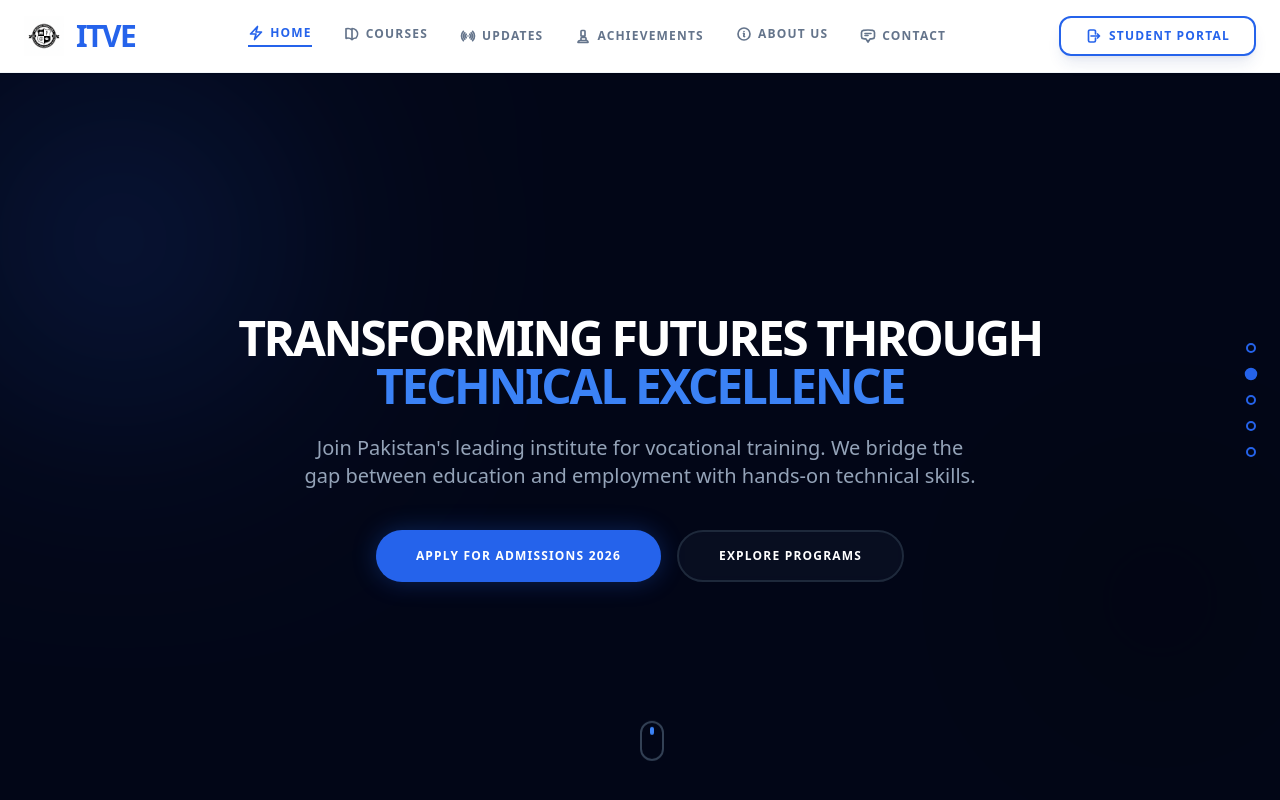
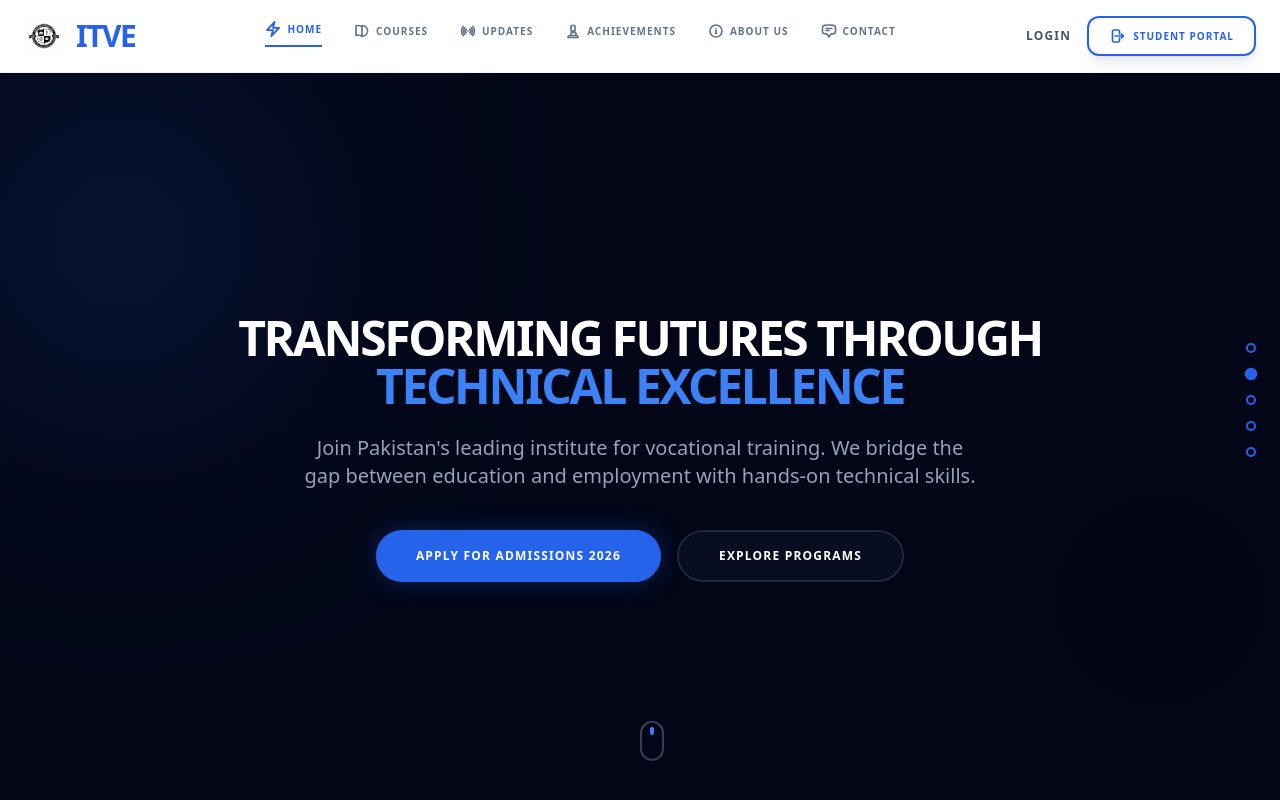
Before and after one commit to raihanarafi/ITVE_Web_Page, a React (Vite) app: page / in a window 1280 px wide. Shown: the top 800 px of the page. Built offline with nearby package versions, Linux system fonts and the light colour scheme.

Commit message:
Update Navbar.jsx

```diff
--- a/src/components/Layout/Navbar.jsx
+++ b/src/components/Layout/Navbar.jsx
@@ -1,99 +1,81 @@
 import React from 'react';
 
 export default function Navbar({ view, setView }) {
+  const isPortal = view === 'portal';
+
   return (
-    <header className="fixed top-0 z-50 w-full bg-white px-6 py-4 border-b border-slate-100 shadow-sm">
+    <header className={`fixed top-0 z-50 w-full px-6 py-4 transition-all duration-300 ${
+      isPortal
+        ? "bg-slate-950/50 backdrop-blur-md border-b border-white/5 shadow-2xl"
+        : "bg-white border-b border-slate-100 shadow-sm"
+    }`}>
       <div className="mx-auto flex max-w-7xl items-center justify-between">
 
         {/* Logo and Title */}
         <div
-          className="flex items-center space-x-3 cursor-pointer"
+          className="flex items-center space-x-3 cursor-pointer group"
           onClick={() => setView('home')}
         >
           <img
             src="/assets/logo.jpg"
             alt="ITVE Logo"
-            className="h-10 w-auto"
+            className="h-10 w-auto rounded-md transition-transform group-hover:scale-105"
           />
-          <span className="text-3xl font-black tracking-tighter text-blue-600 uppercase">ITVE</span>
+          <span className={`text-3xl font-black tracking-tighter uppercase ${
+            isPortal ? "text-white" : "text-blue-600"
+          }`}>ITVE</span>
         </div>
 
-        {/* Navigation Links with Icons */}
+        {/* Navigation Links */}
         <nav className="hidden items-center space-x-8 md:flex">
-          {/* HOME */}
-          <a
-            href="#home"
-            onClick={(e) => { e.preventDefault(); setView('home'); }}
-            className={`flex items-center space-x-1.5 pb-1 text-xs font-black uppercase tracking-widest transition-all ${view === 'home' ? 'text-blue-600 border-b-2 border-blue-600' : 'text-slate-500 hover:text-blue-600'}`}
+          {[
+            { name: 'Home', id: 'home', icon: 'm3.75 13.5 10.5-11.25L12 10.5h8.25L9.75 21.75 12 13.5H3.75Z' },
+            { name: 'Courses', id: 'courses', icon: 'M12 6.042A8.967 8.967 0 0 0 6 3.75c-1.052 0-2.062.18-3 .512v14.25A8.987 8.987 0 0 1 6 18c2.305 0 4.408.867 6 2.292m0-16.5a8.966 8.966 0 0 1 6 2.25A8.967 8.967 0 0 1 18 18c-2.305 0-4.408.867-6 2.292m0-16.5V18' },
+            { name: 'Updates', id: 'updates', icon: 'M9.348 14.651a3.75 3.75 0 0 1 0-5.303m5.304 0a3.75 3.75 0 0 1 0 5.303m-7.425 2.122a6.75 6.75 0 0 1 0-9.546m9.546 0a6.75 6.75 0 0 1 0 9.546M5.106 18.894c-3.808-3.808-3.808-9.982 0-13.79M18.894 5.106c3.808 3.808 3.808 9.982 0 13.79M12 12h.008v.008H12V12Z' },
+            { name: 'Achievements', id: 'achievements', icon: 'M16.5 18.75h-9m9 0a3 3 0 0 1 3 3h-15a3 3 0 0 1 3-3m9 0v-3.375c0-.621-.503-1.125-1.125-1.125h-5.25c-.621 0-1.125.504-1.125 1.125v3.375m9 0h-9M15 12V4.875c0-.621-.503-1.125-1.125-1.125h-3.75c-.621 0-1.125.504-1.125 1.125V12M9 12h6' },
+            { name: 'About Us', id: 'about', icon: 'm11.25 11.25.041-.02a.75.75 0 0 1 1.063.852l-.708 2.836a.75.75 0 0 0 1.063.853l.041-.021M21 12a9 9 0 1 1-18 0 9 9 0 0 1 18 0Zm-9-3.75h.008v.008H12V8.25Z' },
+            { name: 'Contact', id: 'contact', icon: 'M7.5 8.25h9m-9 3H12m-9.75 1.51c0 1.6 1.123 2.994 2.707 3.227 1.129.166 2.27.293 3.423.379.35.026.67.21.865.501L12 21l2.755-4.133a1.14 1.14 0 0 1 .865-.501 48.172 48.172 0 0 0 3.423-.379c1.584-.233 2.707-1.626 2.707-3.228V6.741c0-1.602-1.123-2.995-2.707-3.228A48.394 48.394 0 0 0 12 3c-2.392 0-4.744.175-7.043.513C3.373 3.746 2.25 5.14 2.25 6.741v6.018Z' }
+          ].map((item) => {
+            // Check if this item is currently active
+            const isActive = view === item.id;
+
+            return (
+              <button
+                key={item.id}
+                onClick={() => setView(item.id)}
+                className={`flex items-center space-x-1.5 pb-2 text-[10px] font-black uppercase tracking-widest transition-all duration-300 border-b-2 ${
+                  isActive
+                    ? "text-blue-600 border-blue-600 translate-y-[-2px]"
+                    : `border-transparent ${isPortal ? "text-slate-400 hover:text-white hover:border-white/20" : "text-slate-500 hover:text-blue-600 hover:border-blue-600/30"}`
+                }`}
               >
-            <svg xmlns="http://www.w3.org/2000/svg" fill="none" viewBox="0 0 24 24" strokeWidth={2.5} stroke="currentColor" className="w-4 h-4">
-              <path strokeLinecap="round" strokeLinejoin="round" d="m3.75 13.5 10.5-11.25L12 10.5h8.25L9.75 21.75 12 13.5H3.75Z" />
+                <svg xmlns="http://www.w3.org/2000/svg" fill="none" viewBox="0 0 24 24" strokeWidth={2.5} stroke="currentColor" className={`w-4 h-4 transition-transform ${isActive ? 'scale-110' : ''}`}>
+                  <path strokeLinecap="round" strokeLinejoin="round" d={item.icon} />
                 </svg>
-            <span>Home</span>
-          </a>
+                <span>{item.name}</span>
+              </button>
+            );
+          })}
+        </nav>
 
-          {/* COURSES */}
-          <a
-            href="#courses"
-            onClick={(e) => { e.preventDefault(); setView('courses'); }}
-            className={`flex items-center space-x-1.5 pb-1 text-xs font-black uppercase tracking-widest transition-all ${view === 'courses' ? 'text-blue-600 border-b-2 border-blue-600' : 'text-slate-500 hover:text-blue-600'}`}
+        {/* Action Buttons */}
+        <div className="flex items-center gap-4">
+          <button
+            onClick={() => setView('portal')}
+            className={`hidden lg:block text-xs font-bold uppercase tracking-widest transition-colors ${
+              isPortal ? "text-white hover:text-blue-400" : "text-slate-600 hover:text-blue-600"
+            }`}
           >
-            <svg xmlns="http://www.w3.org/2000/svg" fill="none" viewBox="0 0 24 24" strokeWidth={2.5} stroke="currentColor" className="w-4 h-4">
-              <path strokeLinecap="round" strokeLinejoin="round" d="M12 6.042A8.967 8.967 0 0 0 6 3.75c-1.052 0-2.062.18-3 .512v14.25A8.987 8.987 0 0 1 6 18c2.305 0 4.408.867 6 2.292m0-16.5a8.966 8.966 0 0 1 6 2.25A8.967 8.967 0 0 1 18 18c-2.305 0-4.408.867-6 2.292m0-16.5V18" />
-            </svg>
-            <span>Courses</span>
-          </a>
-
-          {/* UPDATES */}
-          <button
-            onClick={() => setView('updates')}
-            className={`flex items-center space-x-1.5 text-xs font-black uppercase tracking-widest transition-all ${view === 'updates' ? 'text-blue-600' : 'text-slate-500 hover:text-blue-600'}`}
-          >
-            <svg xmlns="http://www.w3.org/2000/svg" fill="none" viewBox="0 0 24 24" strokeWidth={2.5} stroke="currentColor" className="w-4 h-4">
-              <path strokeLinecap="round" strokeLinejoin="round" d="M9.348 14.651a3.75 3.75 0 0 1 0-5.303m5.304 0a3.75 3.75 0 0 1 0 5.303m-7.425 2.122a6.75 6.75 0 0 1 0-9.546m9.546 0a6.75 6.75 0 0 1 0 9.546M5.106 18.894c-3.808-3.808-3.808-9.982 0-13.79M18.894 5.106c3.808 3.808 3.808 9.982 0 13.79M12 12h.008v.008H12V12Z" />
-            </svg>
-            <span>Updates</span>
+            Login
           </button>
 
-          {/* ACHIEVEMENTS */}
-          <button
-            onClick={() => setView('achievements')}
-            className={`flex items-center space-x-1.5 text-xs font-black uppercase tracking-widest transition-all ${view === 'achievements' ? 'text-blue-600' : 'text-slate-500 hover:text-blue-600'}`}
-          >
-            <svg xmlns="http://www.w3.org/2000/svg" fill="none" viewBox="0 0 24 24" strokeWidth={2.5} stroke="currentColor" className="w-4 h-4">
-              <path strokeLinecap="round" strokeLinejoin="round" d="M16.5 18.75h-9m9 0a3 3 0 0 1 3 3h-15a3 3 0 0 1 3-3m9 0v-3.375c0-.621-.503-1.125-1.125-1.125h-5.25c-.621 0-1.125.504-1.125 1.125v3.375m9 0h-9M15 12V4.875c0-.621-.503-1.125-1.125-1.125h-3.75c-.621 0-1.125.504-1.125 1.125V12M9 12h6" />
-            </svg>
-            <span>Achievements</span>
-          </button>
-
-          {/* ABOUT US */}
-          <a
-            href="#about"
-            onClick={(e) => { e.preventDefault(); setView('about'); }}
-            className={`flex items-center space-x-1.5 pb-1 text-xs font-black uppercase tracking-widest transition-all ${view === 'about' ? 'text-blue-600 border-b-2 border-blue-600' : 'text-slate-500 hover:text-blue-600'}`}
-          >
-            <svg xmlns="http://www.w3.org/2000/svg" fill="none" viewBox="0 0 24 24" strokeWidth={2.5} stroke="currentColor" className="w-4 h-4">
-              <path strokeLinecap="round" strokeLinejoin="round" d="m11.25 11.25.041-.02a.75.75 0 0 1 1.063.852l-.708 2.836a.75.75 0 0 0 1.063.853l.041-.021M21 12a9 9 0 1 1-18 0 9 9 0 0 1 18 0Zm-9-3.75h.008v.008H12V8.25Z" />
-            </svg>
-            <span>About Us</span>
-          </a>
-
-          {/* CONTACT */}
-          <button
-            onClick={() => setView('contact')}
-            className={`flex items-center space-x-1.5 text-xs font-black uppercase tracking-widest transition-all ${view === 'contact' ? 'text-blue-600' : 'text-slate-500 hover:text-blue-600'}`}
-          >
-            <svg xmlns="http://www.w3.org/2000/svg" fill="none" viewBox="0 0 24 24" strokeWidth={2.5} stroke="currentColor" className="w-4 h-4">
-              <path strokeLinecap="round" strokeLinejoin="round" d="M7.5 8.25h9m-9 3H12m-9.75 1.51c0 1.6 1.123 2.994 2.707 3.227 1.129.166 2.27.293 3.423.379.35.026.67.21.865.501L12 21l2.755-4.133a1.14 1.14 0 0 1 .865-.501 48.172 48.172 0 0 0 3.423-.379c1.584-.233 2.707-1.626 2.707-3.228V6.741c0-1.602-1.123-2.995-2.707-3.228A48.394 48.394 0 0 0 12 3c-2.392 0-4.744.175-7.043.513C3.373 3.746 2.25 5.14 2.25 6.741v6.018Z" />
-            </svg>
-            <span>Contact</span>
-          </button>
-        </nav>
-
-        {/* Student Portal Button */}
           <button
             onClick={() => setView('portal')}
-          className="flex items-center space-x-2 px-6 py-2.5 border-2 border-blue-600 text-blue-600 rounded-xl text-xs font-black uppercase tracking-widest hover:bg-blue-600 hover:text-white transition-all shadow-lg shadow-blue-900/10 active:scale-95"
+            className={`flex items-center space-x-2 px-5 py-2.5 rounded-xl text-[10px] font-black uppercase tracking-widest transition-all active:scale-95 shadow-lg ${
+              isPortal
+                ? "bg-blue-600 text-white shadow-blue-900/40 hover:bg-blue-500"
+                : "border-2 border-blue-600 text-blue-600 hover:bg-blue-600 hover:text-white shadow-blue-900/10"
+            }`}
           >
             <svg xmlns="http://www.w3.org/2000/svg" fill="none" viewBox="0 0 24 24" strokeWidth={2.5} stroke="currentColor" className="w-4 h-4">
               <path strokeLinecap="round" strokeLinejoin="round" d="M15.75 9V5.25A2.25 2.25 0 0 0 13.5 3h-6a2.25 2.25 0 0 0-2.25 2.25v13.5A2.25 2.25 0 0 0 7.5 21h6a2.25 2.25 0 0 0 2.25-2.25V15m3 0 3-3m0 0-3-3m3 3H9" />
@@ -101,6 +83,8 @@ export default function Navbar({ view, setView }) {
             <span>Student Portal</span>
           </button>
         </div>
+
+      </div>
     </header>
   );
 }
```
Lines whose indentation alone changed are shown as unchanged.
